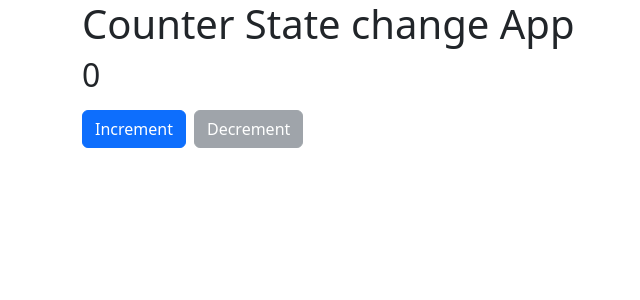
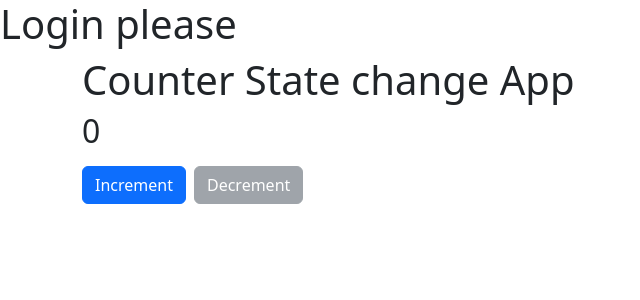
Before and after one commit to roushan-sheik/react-mastery, a React (Vite) app: page / in a window 1280 px wide. Shown: the top 300 px of the page, without its empty margins (0-640 px from the left). Built offline with nearby package versions, Linux system fonts and the light colour scheme.

Commit message:
conditional rendaring addded

```diff
--- a/src/App.jsx
+++ b/src/App.jsx
@@ -1,9 +1,11 @@
 import MyState from "./components/class/MyState";
+import ConditionalRendaring from "./components/conditional rendaring";
 function App() {
   let title = "This is card title ";
   let para = "This is Para about blog";
   return (
     <>
+      <ConditionalRendaring />
       <MyState />
     </>
   );
--- /dev/null
+++ b/src/components/conditional rendaring/Home.jsx
@@ -0,0 +1,11 @@
+import React, { Component } from 'react'
+
+export default class Home extends Component {
+  render() {
+    return (
+      <div>
+        <h1>Home page</h1>
+      </div>
+    )
+  }
+}
--- /dev/null
+++ b/src/components/conditional rendaring/Login.jsx
@@ -0,0 +1,11 @@
+import React, { Component } from "react";
+
+export default class Login extends Component {
+  render() {
+    return (
+      <div>
+        <h1>Login please</h1>
+      </div>
+    );
+  }
+}
--- /dev/null
+++ b/src/components/conditional rendaring/index.jsx
@@ -0,0 +1,17 @@
+import { Component } from "react";
+import Home from "./Home";
+import Login from "./Login";
+
+class ConditionalRendaring extends Component {
+  constructor(props) {
+    super(props);
+    this.state = {
+      isLoggedIn: false,
+    };
+  }
+  render() {
+    const { isLoggedIn } = this.state;
+    return <div>{isLoggedIn ? <Home /> : <Login />}</div>;
+  }
+}
+export default ConditionalRendaring;
```
Also changed, not shown: src/components/Popup.jsx (deleted, +0 -28 lines), src/components/class/Cart-class.jsx (renamed from src/components/Cart-class.jsx).
